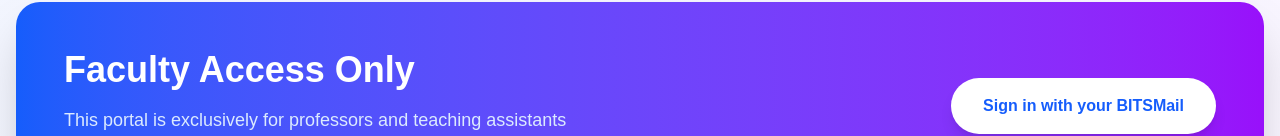
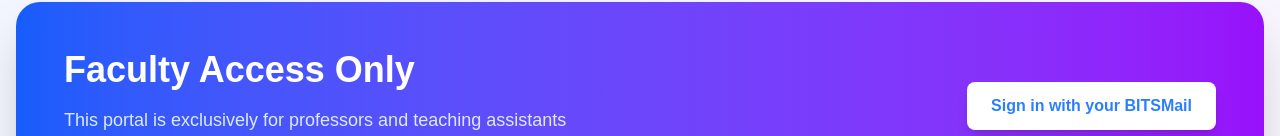
Before and after one commit to arjav1528/Paper-Scanning-Portal, a Next.js app in the folder client/: page / in a window 1280 px wide. Shown: the part 672-808 px from the top of the page. Built offline with nearby package versions, Linux system fonts and the light colour scheme; no server answers.

Commit message:
ui-changes

```diff
--- a/client/package.json
+++ b/client/package.json
@@ -11,6 +11,7 @@
   "dependencies": {
     "@clerk/nextjs": "^6.19.3",
     "mongodb": "^6.16.0",
+    "motion": "^12.12.1",
     "next": "15.3.2",
     "react": "^19.0.0",
     "react-dom": "^19.0.0",
--- a/client/src/app/page.tsx
+++ b/client/src/app/page.tsx
@@ -4,6 +4,7 @@
 import { useEffect } from "react";
 import Image from "next/image";
 import Starfield from "react-starfield";
+import { motion } from "motion/react";
 
 export default function Home() {
   const { isLoaded, isSignedIn } = useAuth();
@@ -65,14 +66,15 @@
               description: "Access, grade and provide feedback on student submissions in one organized interface."
             }
           ].map((feature, index) => (
-            <div
+            <motion.div
+              whileHover={{ scale: 1.1 }}
               key={index}
-              className="bg-white dark:bg-gray-800 p-8 rounded-2xl shadow-lg hover:shadow-xl transition-all duration-300 hover:-translate-y-1 border border-gray-100 dark:border-gray-700"
+              className="bg-white dark:bg-gray-800 p-8 rounded-2xl shadow-lg border border-gray-100 dark:border-gray-700"
             >
               <div className="text-4xl mb-4">{feature.icon}</div>
               <h3 className="text-xl font-bold mb-2 text-gray-800 dark:text-white">{feature.title}</h3>
               <p className="text-gray-600 dark:text-gray-300">{feature.description}</p>
-            </div>
+            </motion.div>
           ))}
         </div>
 
@@ -89,9 +91,13 @@
             </div>
             <div className="flex flex-col sm:flex-row gap-4">
               <SignInButton>
-                <button className="px-8 py-4 bg-white text-blue-600 font-bold rounded-full hover:bg-blue-50 transition-colors shadow-lg">
+                <motion.div
+                  className="bg-white text-blue-500 font-semibold py-3 px-6 rounded-lg shadow-lg text-center"
+                  whileHover={{ scale: 1.2 }}
+                  whileTap={{ scale: 0.8 }}
+                >
                   Sign in with your BITSMail
-                </button>
+                </motion.div>
               </SignInButton>
 
             </div>
```
Also changed, not shown: 1 other file (tests, documents, lock files or other folders).
